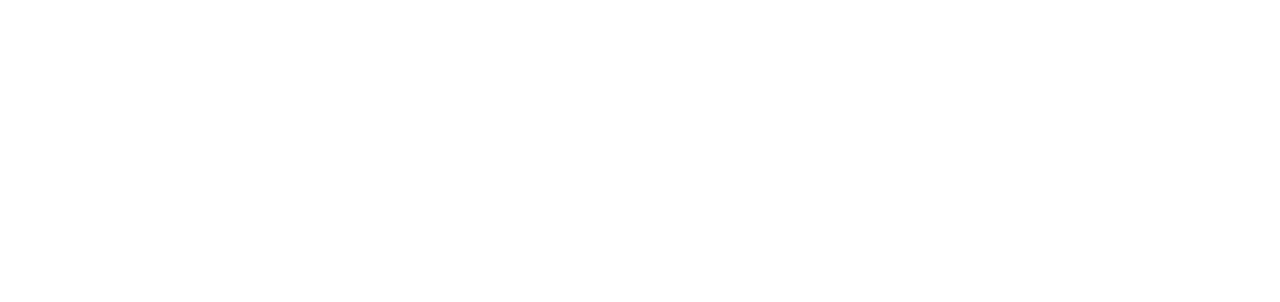
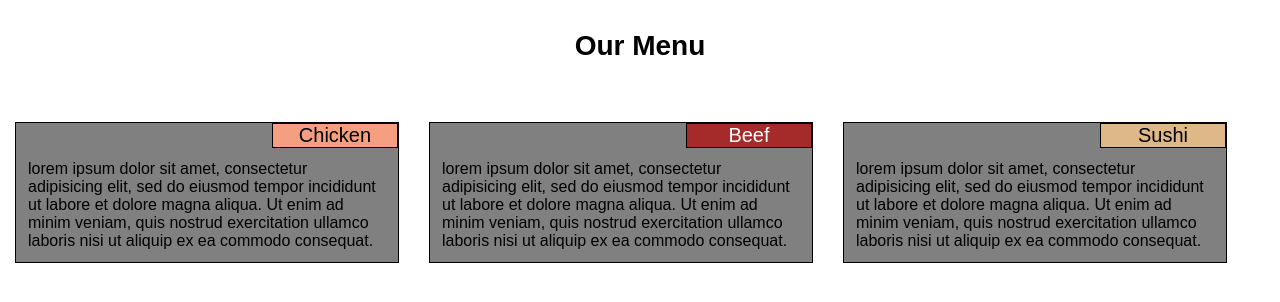
Before and after one commit to DubbOnThaBeat/module2-solution, a plain HTML site: page index.html in a window 1280 px wide. Drawn offline with Linux system fonts and the light colour scheme.

Commit message:
Making progress but still have some work to do. I'm also updating the committer profile.

```diff
--- /dev/null
+++ b/css/styles.css
@@ -0,0 +1,77 @@
+* {
+  box-sizing: border-box;
+  /*margin: 0;
+  padding: 0;*/
+}
+
+body {
+  font-family: sans-serif, Arial, Helvetica;
+}
+
+h1 {
+  margin-top: 30px;
+  margin-bottom: : 15px;
+  text-align: center;
+  font-size: 175%;
+}
+
+div {
+  /*width: 33%;*/
+}
+
+p {
+  /*position: relative;
+  padding-left: : 10px;
+  padding-right: 20px;*/
+}
+
+.row {
+    width: 100%;
+}
+
+.text {
+  margin-top: 20px;
+  padding: 12px;
+}
+
+.outerbox {
+  border: 1px solid black;
+  background-color: grey;
+  /*margin: 15px;*/
+  margin-top: 60px;
+  margin-right: 15px;
+  margin-left: 15px;
+  /*width: 370px;*/
+  width: 30%;
+  float: left;
+}
+
+.pinkbox {
+  border: 1px solid black;
+  background-color: F59E80;
+  text-align: center;
+  font-size: 125%;
+  width: 33%;
+  float: right;
+  /*height: 25%;*/
+  /*position: relative;*/
+}
+
+.redbox {
+  border: 1px solid black;
+  background-color: A52A2A;
+  text-align: center;
+  font-size:125%;
+  width: 33%;
+  float: right;
+  color: white;
+}
+
+.tanbox {
+  border: 1px solid black;
+  background-color: DEB887;
+  text-align: center;
+  font-size:125%;
+  width: 33%;
+  float: right;
+}
--- /dev/null
+++ b/css/styles2.css
@@ -0,0 +1,78 @@
+* {
+  box-sizing: border-box;
+  margin: 0;
+  padding: 0;
+}
+
+body {
+  font-family: sans-serif, Arial, Helvetica;
+}
+
+h1 {
+  margin-top: 30px;
+  margin-bottom: : 15px;
+  text-align: center;
+  font-size: 175%;
+}
+
+div {
+  /*width: 33%;*/
+}
+
+p {
+  /*position: relative;
+  padding-left: : 10px;
+  padding-right: 20px;*/
+}
+
+.row {
+    width: 100%;
+}
+
+.text {
+  /*margin-top: 20px;*/
+  clear: both;
+  padding: 12px;
+}
+
+.outerbox {
+  border: 1px solid black;
+  background-color: grey;
+  /*margin: 15px;*/
+  margin-top: 60px;
+  margin-right: 15px;
+  margin-left: 15px;
+  /*width: 370px;*/
+  width: 30%;
+  float: left;
+}
+
+.pinkbox {
+  border: 1px solid black;
+  background-color: F59E80;
+  text-align: center;
+  font-size: 125%;
+  width: 33%;
+  float: right;
+  /*height: 25%;*/
+  /*position: relative;*/
+}
+
+.redbox {
+  border: 1px solid black;
+  background-color: A52A2A;
+  text-align: center;
+  font-size:125%;
+  width: 33%;
+  float: right;
+  color: white;
+}
+
+.tanbox {
+  border: 1px solid black;
+  background-color: DEB887;
+  text-align: center;
+  font-size:125%;
+  width: 33%;
+  float: right;
+}
--- a/index.html
+++ b/index.html
@@ -1,3 +1,31 @@
 <DOCTYPE html>
   <html>
   <head>
+    <meta charset="utf-8">
+    <meta name="viewport" content="width=device-width, initial-scale=1">
+    <title>Assignment Solution for Module 2</title>
+    <link rel="stylesheet" href="css/styles2.css">
+  </head>
+  <body>
+
+    <h1>Our Menu</h1>
+    <div class="row">
+    <div class="outerbox">
+      <div class="pinkbox">Chicken</div>
+      <p class="text">lorem ipsum dolor sit amet, consectetur adipisicing elit, sed do eiusmod tempor incididunt ut labore et dolore magna aliqua. Ut enim ad minim veniam, quis nostrud exercitation ullamco laboris nisi ut aliquip ex ea commodo consequat.</p>
+    </div>
+
+    <div class="outerbox">
+      <div class="redbox">Beef</div>
+      <p class="text">lorem ipsum dolor sit amet, consectetur adipisicing elit, sed do eiusmod tempor incididunt ut labore et dolore magna aliqua. Ut enim ad minim veniam, quis nostrud exercitation ullamco laboris nisi ut aliquip ex ea commodo consequat.</p>
+    </div>
+
+    <div class="outerbox">
+      <div class="tanbox">Sushi</div>
+      <p class="text">lorem ipsum dolor sit amet, consectetur adipisicing elit, sed do eiusmod tempor incididunt ut labore et dolore magna aliqua. Ut enim ad minim veniam, quis nostrud exercitation ullamco laboris nisi ut aliquip ex ea commodo consequat.</p>
+    </div>
+    </div>
+
+
+  </body>
+  </html>
```
